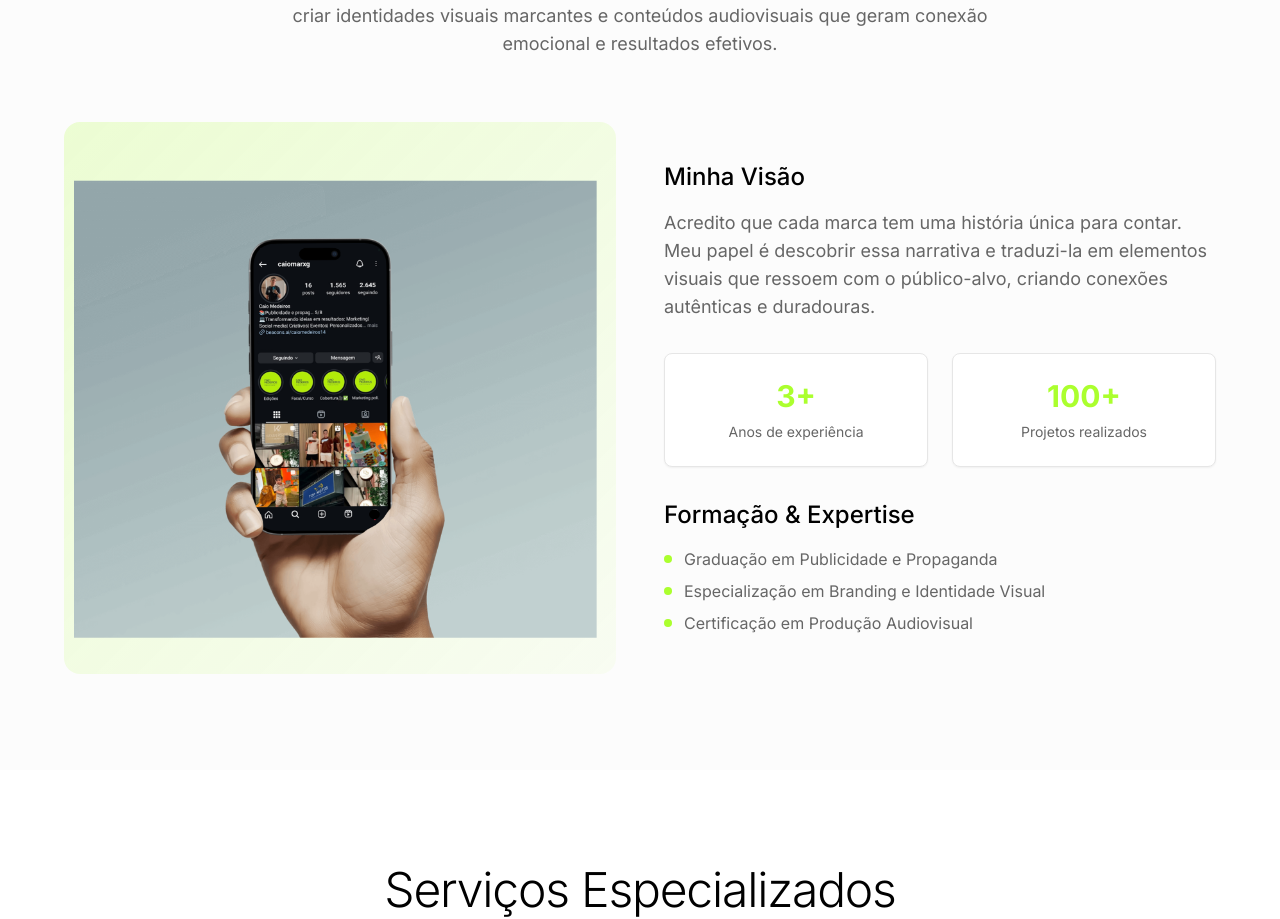
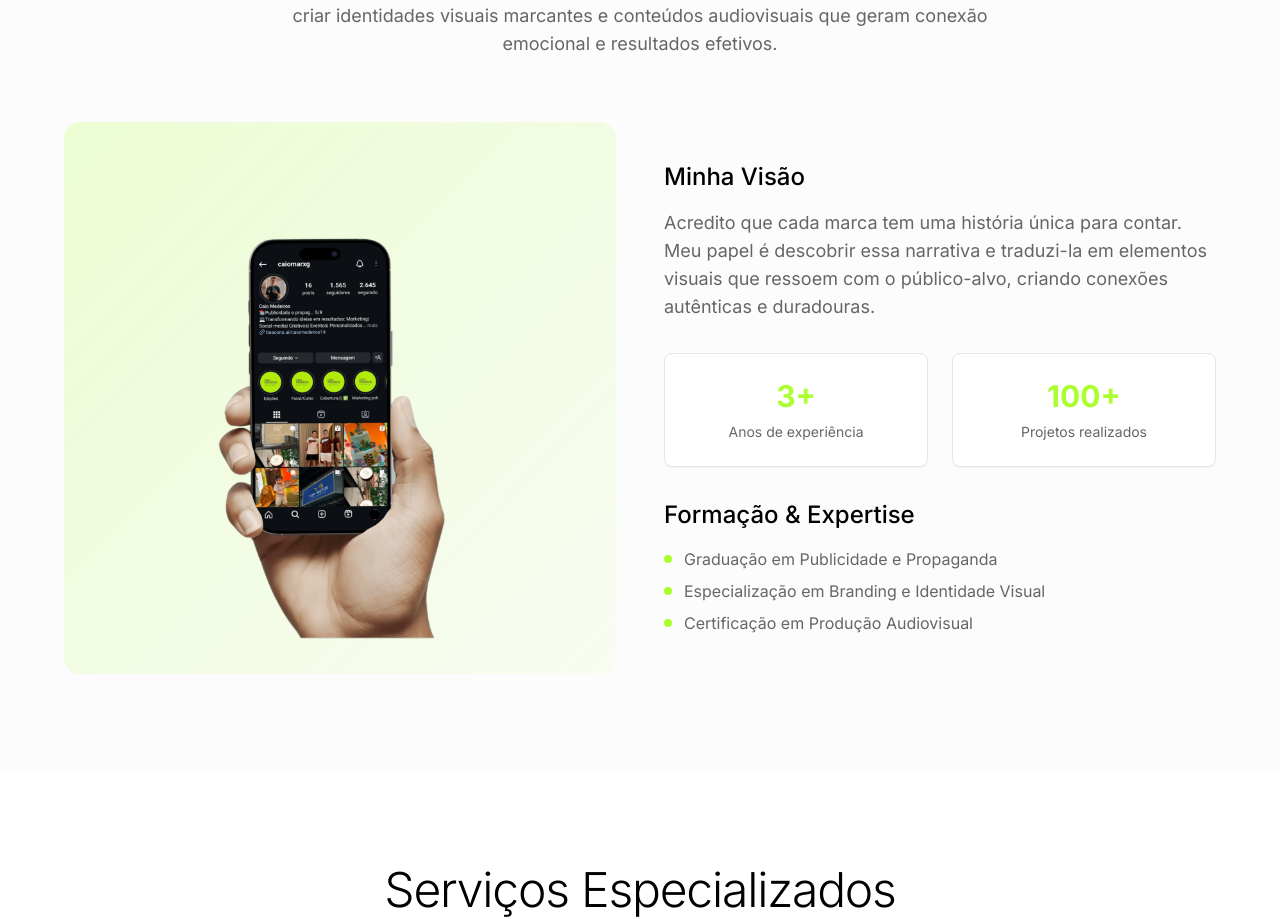
Before and after one commit to MetodoLima/Site-Caio-Medeiros, a React (Vite) app: page / in a window 1280 px wide. Shown: the part 1187-2106 px from the top of the page. Built offline with nearby package versions, Linux system fonts and the light colour scheme.

Commit message:
Visual edit in Lovable
Edited UI in Lovable

```diff
--- a/src/components/About.tsx
+++ b/src/components/About.tsx
@@ -1,6 +1,4 @@
-
 import { Card } from '@/components/ui/card';
-
 const About = () => {
   return <>
       {/* Div de transição com degradê */}
@@ -21,11 +19,7 @@ const About = () => {
           <div className="grid md:grid-cols-2 gap-8 sm:gap-12 items-center">
             <div className="animate-slide-up order-2 md:order-1">
               <div className="aspect-square bg-gradient-to-br from-primary/20 to-primary/5 rounded-2xl flex items-center justify-center mx-auto max-w-sm md:max-w-none overflow-hidden">
-                <img
-                  src="/lovable-uploads/7f02ccf0-73cc-4533-bb83-5f7bb3d380f4.png"
-                  alt="Perfil profissional de Caio Medeiros no Instagram"
-                  className="w-full h-full object-cover rounded-2xl"
-                />
+                <img alt="Perfil profissional de Caio Medeiros no Instagram" className="w-full h-full object-cover rounded-2xl" src="/lovable-uploads/0a1c7e2c-f86c-411b-bb4d-f1bc8a8ecf96.png" />
               </div>
             </div>
 
@@ -76,5 +70,4 @@ const About = () => {
     </section>
     </>;
 };
-
 export default About;
```
Also changed, not shown: public/lovable-uploads/0a1c7e2c-f86c-411b-bb4d-f1bc8a8ecf96.png (added).
